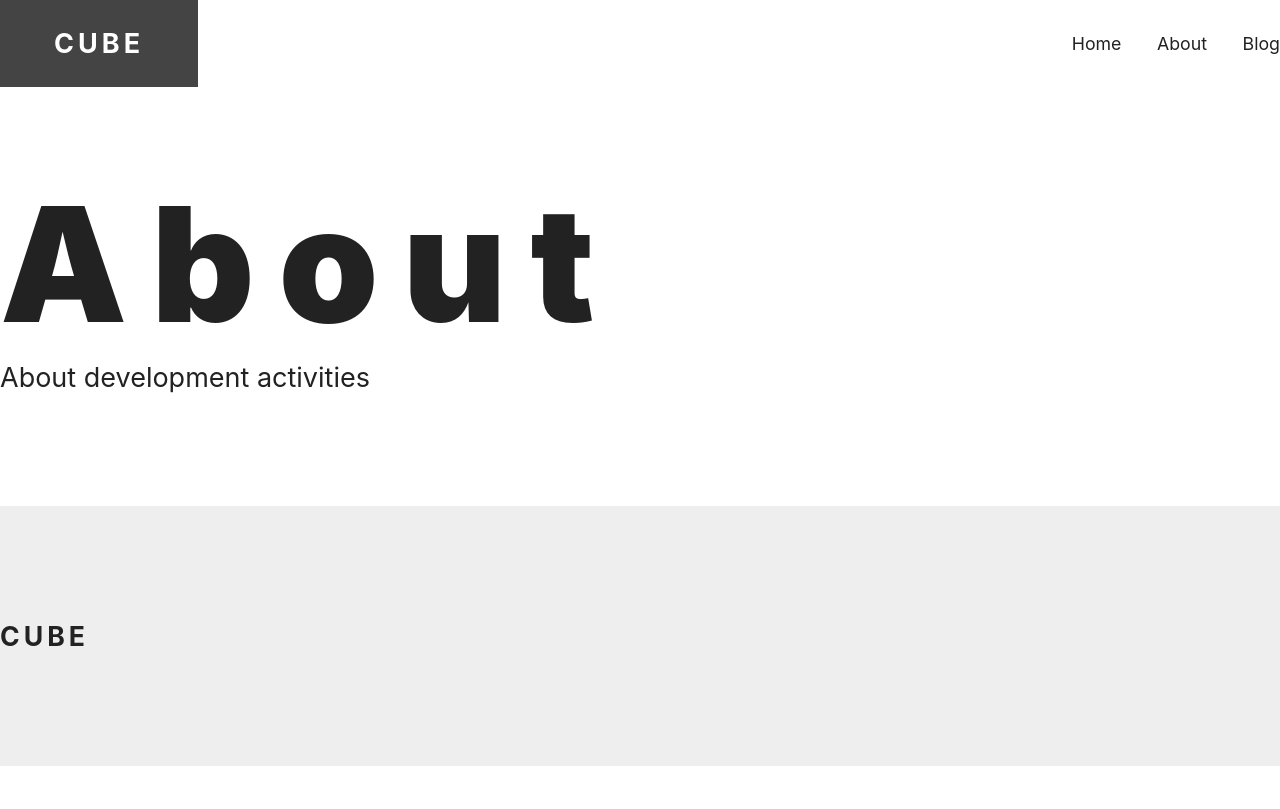
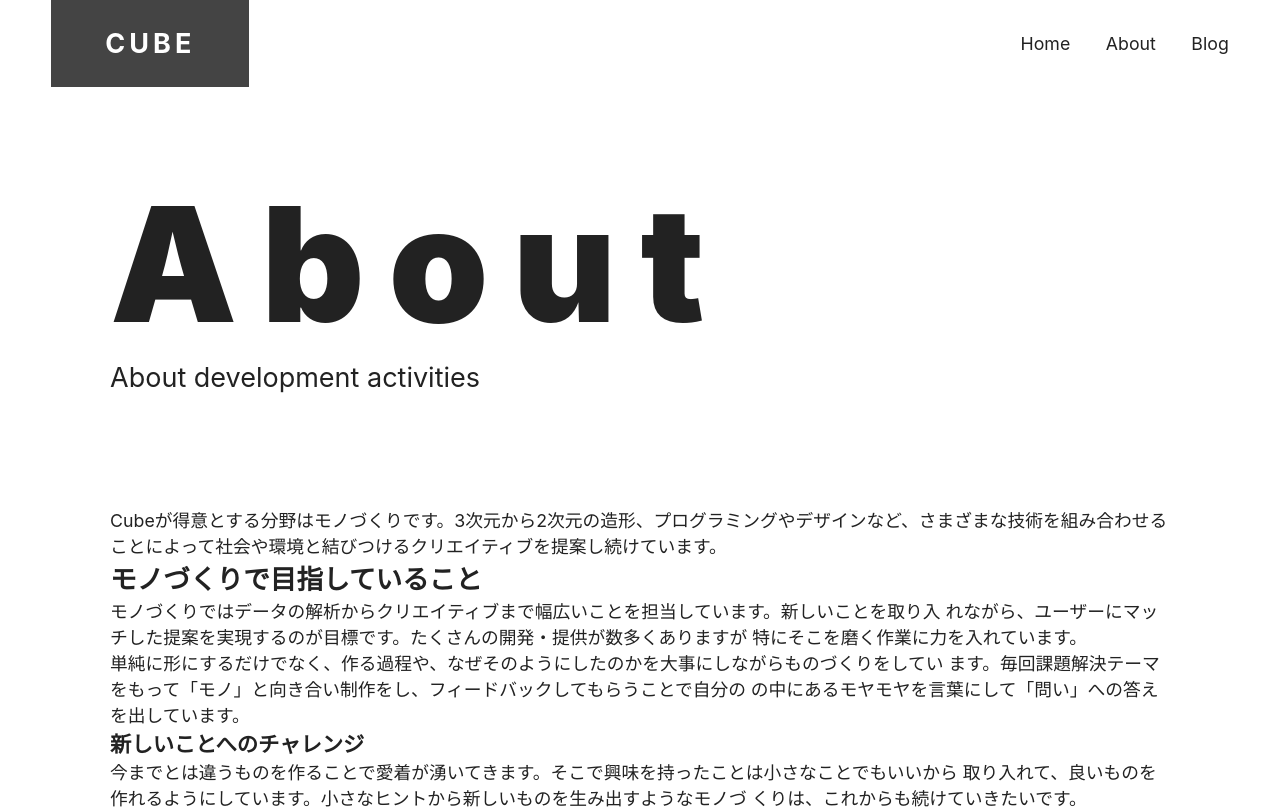
Before and after one commit to itc-s23013/blog, a Next.js app: page /about in a window 1280 px wide. Shown: the top 809 px of the page. Built offline with nearby package versions, Linux system fonts and the light colour scheme.

Commit message:
chapter4_5

```diff
--- /dev/null
+++ b/components/container.js
@@ -0,0 +1,5 @@
+import styles from 'styles/container.module.css'
+
+export default function Container ({ children, large = false }) {
+  return <div className={large ? styles.large : styles.default}>{children}</div>
+}
--- a/components/footer.js
+++ b/components/footer.js
@@ -1,12 +1,15 @@
+import Container from 'components/container'
 import Logo from 'components/logo'
 import styles from 'styles/footer.module.css'
 
 export default function Footer () {
   return (
     <footer className={styles.wrapper}>
-      <div className={styles.flexContainer}>
-        <Logo />
-      </div>
+      <Container>
+        <div className={styles.flexContainer}>
+          <Logo />
+        </div>
+      </Container>
     </footer>
   )
 }
--- a/components/header.js
+++ b/components/header.js
@@ -1,3 +1,4 @@
+import Container from 'components/container'
 import Logo from 'components/logo'
 import Nav from 'components/nav'
 import styles from 'styles/header.module.css'
@@ -5,10 +6,12 @@ import styles from 'styles/header.module.css'
 export default function Header () {
   return (
     <header>
-      <div className={styles.flexContainer}>
-        <Logo boxOn />
-        <Nav />
-      </div>
+      <Container large>
+        <div className={styles.flexContainer}>
+          <Logo boxOn />
+          <Nav />
+        </div>
+      </Container>
     </header>
   )
 }
--- a/components/layout.js
+++ b/components/layout.js
@@ -1,3 +1,4 @@
+import Container from 'components/container'
 import Header from 'components/header'
 import Footer from 'components/footer'
 
@@ -6,7 +7,9 @@ export default function Layout ({ children }) {
     <>
       <Header />
 
-      <main>{children}</main>
+      <main>
+        <Container>{children}</Container>
+      </main>
 
       <Footer />
     </>
--- a/pages/about.js
+++ b/pages/about.js
@@ -1,5 +1,31 @@
+import Container from 'components/container'
 import Hero from 'components/hero'
 
 export default function About () {
-  return <Hero title='About' subtitle='About development activities' />
+  return (
+    <Container>
+      <Hero title='About' subtitle='About development activities' />
+
+      <p>
+        Cubeが得意とする分野はモノづくりです。3次元から2次元の造形、プログラミングやデザインなど、さまざまな技術を組み合わせることによって社会や環境と結びつけるクリエイティブを提案し続けています。
+      </p>
+      <h2>モノづくりで目指していること</h2>
+      <p>
+        モノづくりではデータの解析からクリエイティブまで幅広いことを担当しています。新しいことを取り入
+        れながら、ユーザーにマッチした提案を実現するのが目標です。たくさんの開発・提供が数多くありますが
+        特にそこを磨く作業に力を入れています。
+      </p>
+      <p>
+        単純に形にするだけでなく、作る過程や、なぜそのようにしたのかを大事にしながらものづくりをしてい
+        ます。毎回課題解決テーマをもって「モノ」と向き合い制作をし、フィードバックしてもらうことで自分の
+        の中にあるモヤモヤを言葉にして「問い」への答えを出しています。
+      </p>
+      <h3>新しいことへのチャレンジ</h3>
+      <p>
+        今までとは違うものを作ることで愛着が湧いてきます。そこで興味を持ったことは小さなことでもいいから
+        取り入れて、良いものを作れるようにしています。小さなヒントから新しいものを生み出すようなモノづ
+        くりは、これからも続けていきたいです。
+      </p>
+    </Container>
+  )
 }
```
Also changed, not shown: pages/blog/index.js (+6 -1 lines), pages/index.js (+6 -1 lines).
